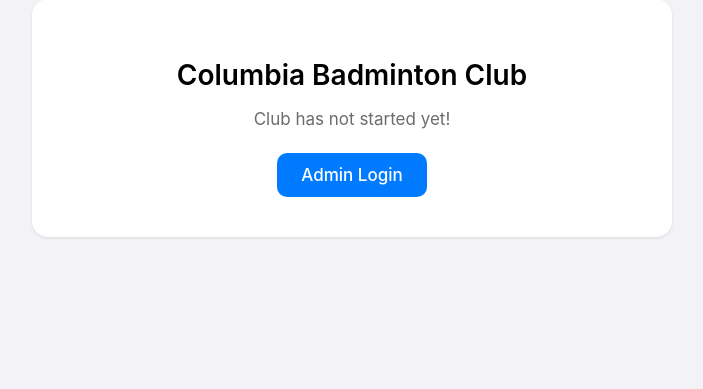
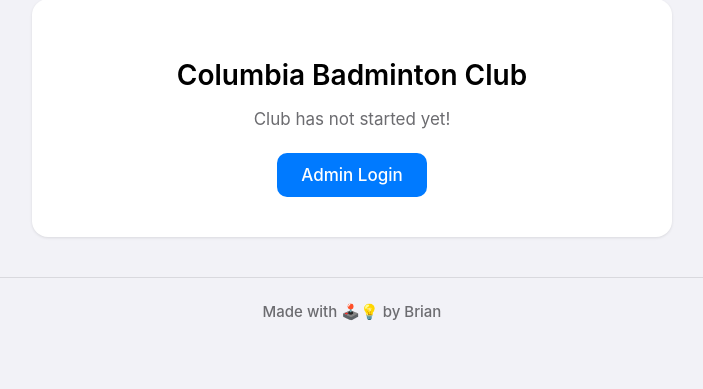
Before and after one commit to brianxchen/badminton-queue, a Flask app: page / in a window 1280 px wide. Shown: the part 134-523 px from the top of the page, without its empty margins (288-991 px from the left). Run offline with Flask 3, Linux system fonts and the light colour scheme; data that the repository does not hold is empty.

Commit message:
add cute signature at bottom

```diff
--- a/badminton_club_app.py
+++ b/badminton_club_app.py
@@ -3,6 +3,7 @@ from werkzeug.security import generate_password_hash, check_password_hash
 from datetime import timedelta, datetime
 import time
 import json
+import random
 
 from dotenv import load_dotenv
 load_dotenv()
@@ -73,6 +74,14 @@ def rotate_players(court):
         next_player = court['queue'].pop(0)  # Remove from front of queue
         court['players'].append(next_player)  # Add to players
 
+def get_random_signature():
+    signatures = [
+        "❤️", "💻", "☕️", "🍞🥛", "🧸🍯", "🌼🍄", "🌙📖", "🧠🔧",
+        "🦾📟", "👨‍💻⌨️", "🕹️💡", "🎨🧵", "✏️📐", "🪄🖋️", "🐥🐾",
+        "🦊🌰", "🐝🌻", "🐈‍⬛🧶", "🔥🧃", "🧂🥲", "🥴⚙️", "👻🍕"
+    ]
+    return random.choice(signatures)
+
 @app.context_processor
 def inject_constants():
     return dict(MAX_PLAYERS=MAX_PLAYERS)
@@ -84,7 +93,8 @@ def inject_utilities():
         'is_user_active_elsewhere': is_user_active_elsewhere,
         'club_state': club_state,
         'is_player_on_court': is_player_on_court,
-        'timer_state': timer_state
+        'timer_state': timer_state,
+        'signature': get_random_signature()
     }
 
 @app.route('/')
--- a/static/styles.css
+++ b/static/styles.css
@@ -412,3 +412,29 @@ button:disabled {
     font-size: 15px;
     text-align: center;
 }
+
+.footer {
+    text-align: center;
+    padding: 24px 0;
+    margin-top: 40px;
+    color: var(--text-secondary);
+    font-size: 15px;
+    font-weight: 500;
+    border-top: 1px solid var(--border-color);
+}
+
+.footer p {
+    margin: 0;
+}
+
+.heart {
+    color: var(--system-red);
+    display: inline-block;
+    animation: pulse 1.5s infinite;
+}
+
+@keyframes pulse {
+    0% { transform: scale(1); }
+    50% { transform: scale(1.2); }
+    100% { transform: scale(1); }
+}
--- a/templates/base.html
+++ b/templates/base.html
@@ -26,6 +26,10 @@
         </nav>
 
         {% block content %}{% endblock %}
+
+        <footer class="footer">
+            <p>Made with {{ signature }} by Brian</p>
+        </footer>
     </div>
 
     <script src="{{ url_for('static', filename='theme.js') }}"></script>
```
